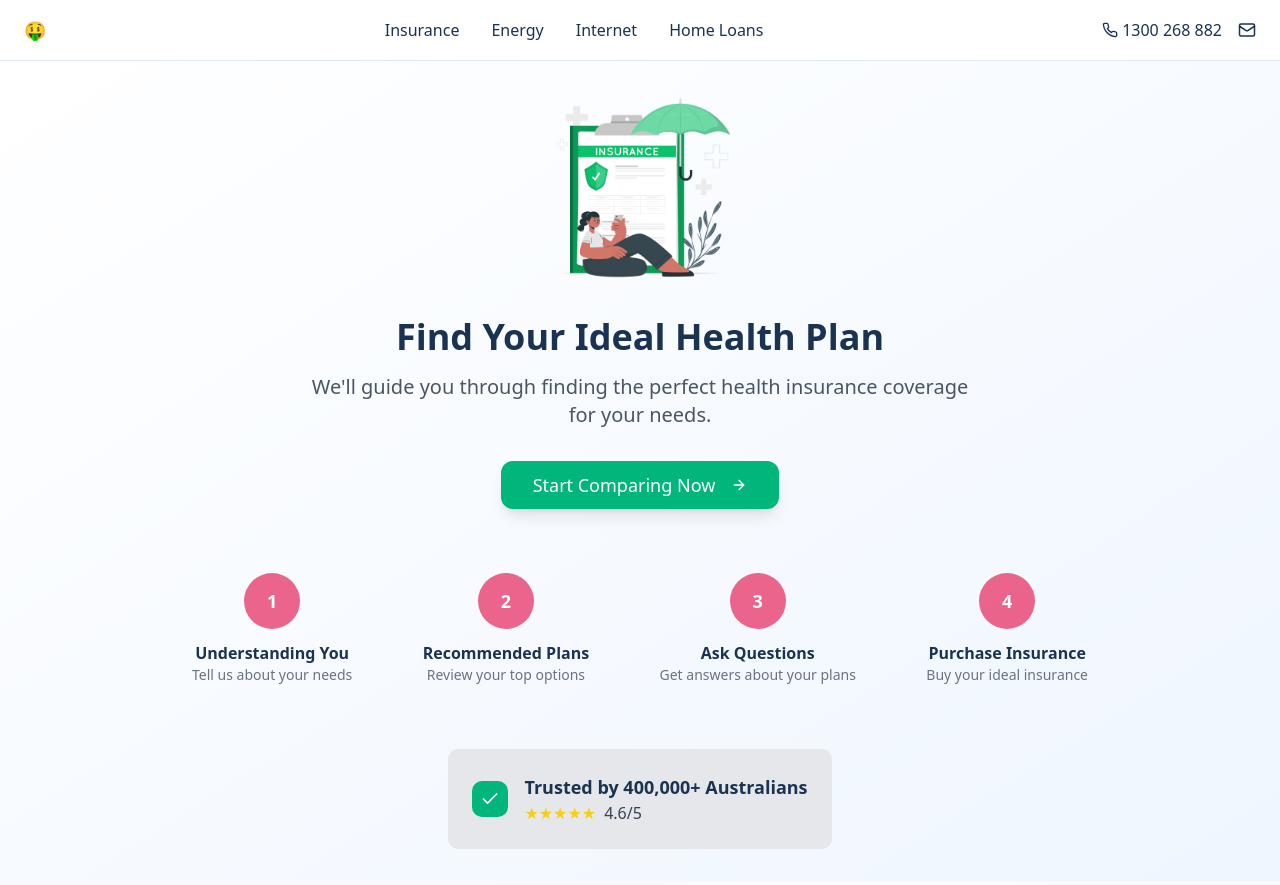
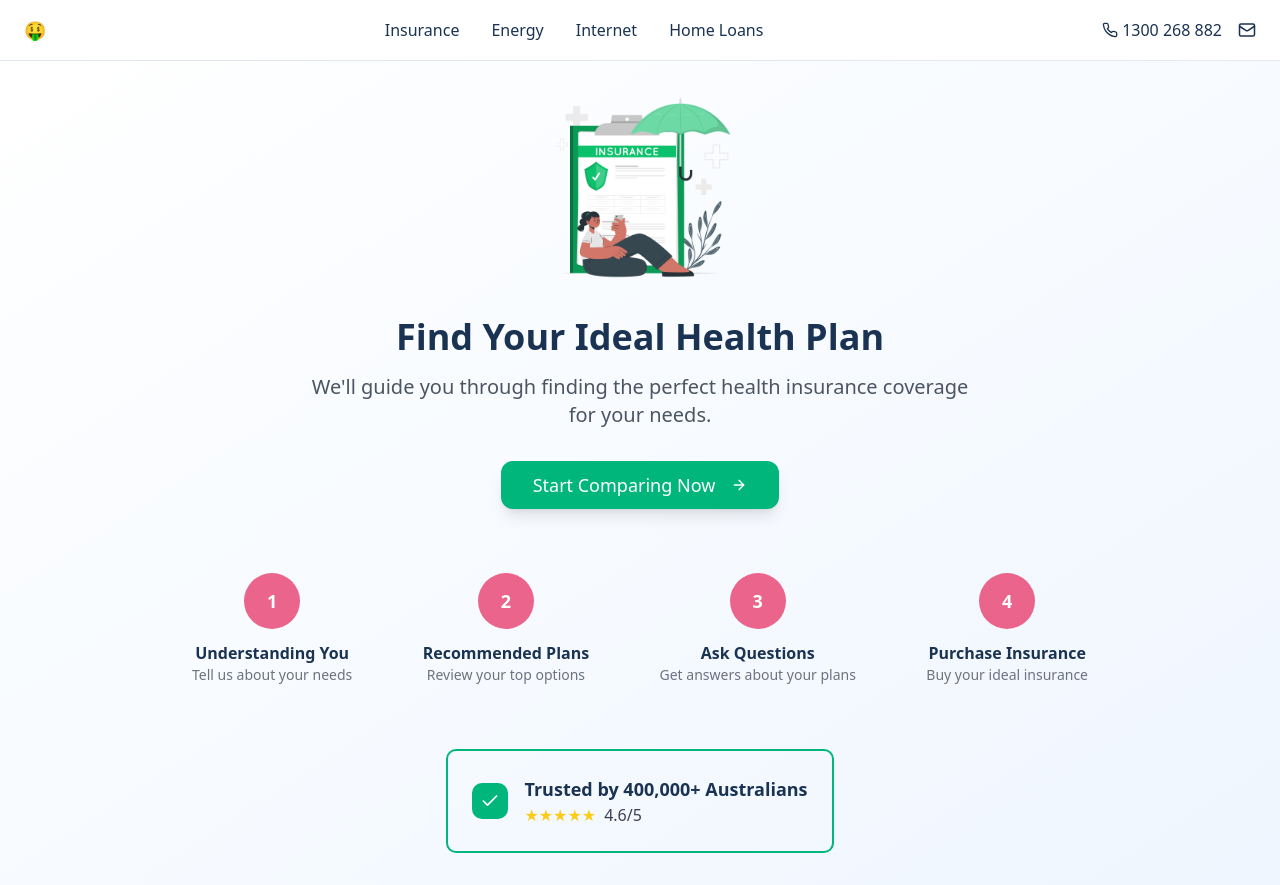
Before and after one commit to gayathrikasi-everest/compare-insurance, a React (Vite) app: page / in a window 1280 px wide. Built offline with nearby package versions, Linux system fonts and the light colour scheme.

Commit message:
Fix: Remove bg and add border
Remove background and add a 2px border in the green brand color.

```diff
--- a/src/pages/Index.tsx
+++ b/src/pages/Index.tsx
@@ -85,7 +85,7 @@ const Index = () => {
         </div>
 
         {/* Trust Badge */}
-        <div className="bg-gray-200 rounded-md p-6 max-w-md">
+        <div className="border-2 border-cc-green rounded-md p-6 max-w-md">
           <div className="flex items-center">
             <div className="bg-cc-green rounded-md p-2 mr-4">
               <Check className="w-5 h-5 text-white" />
```
